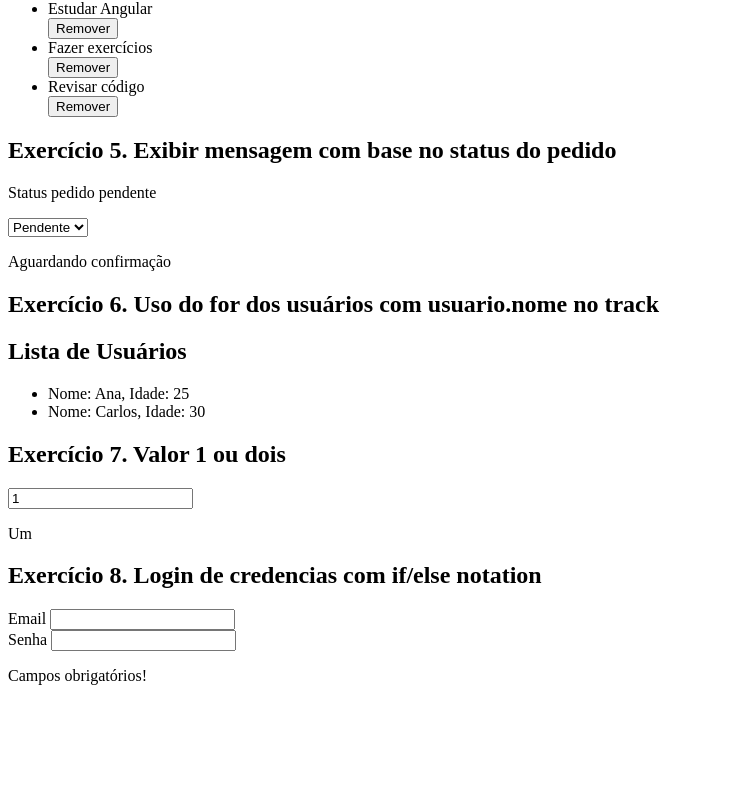
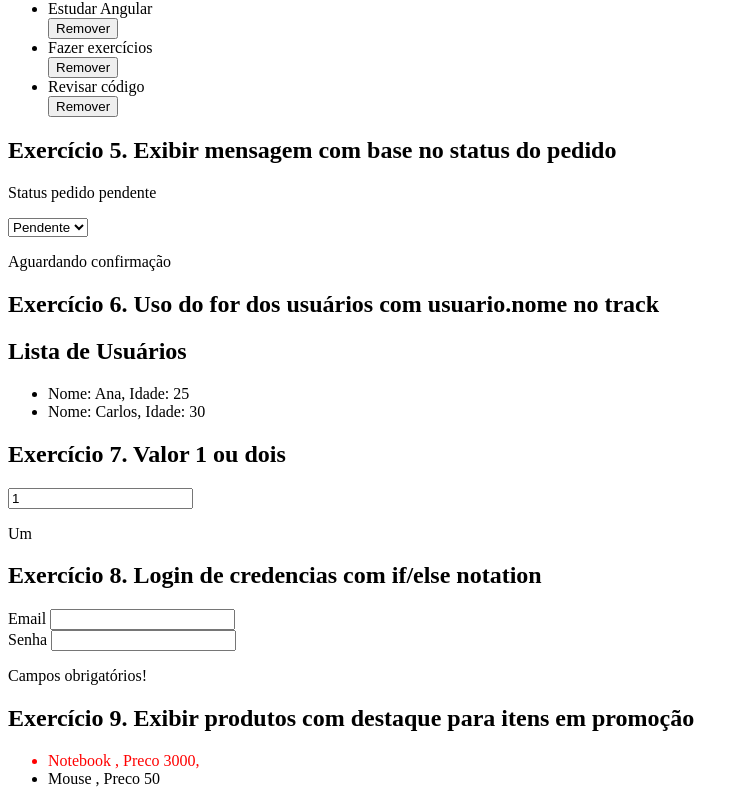
Before and after one commit to vittzx/Checkpoint2-1SEM-Microsservices, an Angular app: page / in a window 1280 px wide. Shown: the part 525-1329 px from the top of the page, without its empty margins (0-749 px from the left). Before the commit the page ends 1226 px from the top, so only its background shows below. Built offline with nearby package versions, Linux system fonts and the light colour scheme.

Commit message:
feat: criando ex9

```diff
--- a/src/app/app.component.html
+++ b/src/app/app.component.html
@@ -7,3 +7,4 @@
 <app-ex6></app-ex6>
 <app-ex7></app-ex7>
 <app-ex8></app-ex8>
+<app-ex9></app-ex9>
--- a/src/app/app.component.ts
+++ b/src/app/app.component.ts
@@ -8,12 +8,13 @@ import { Ex5Component } from './components/ex5/ex5.component';
 import { Ex6Component } from './components/ex6/ex6.component';
 import { Ex7Component } from './components/ex7/ex7.component';
 import { Ex8Component } from './components/ex8/ex8.component';
+import { Ex9Component } from './components/ex9/ex9.component';
 
 
 @Component({
   selector: 'app-root',
   standalone: true,
-  imports: [RouterOutlet, Ex1Component, Ex2Component, Ex3Component, Ex4Component, Ex5Component, Ex6Component, Ex7Component,Ex8Component],
+  imports: [RouterOutlet, Ex1Component, Ex2Component, Ex3Component, Ex4Component, Ex5Component, Ex6Component, Ex7Component,Ex8Component, Ex9Component],
   templateUrl: './app.component.html',
   styleUrl: './app.component.css'
 })
--- /dev/null
+++ b/src/app/components/ex9/ex9.component.css
@@ -0,0 +1,3 @@
+.promocao {
+    color: red;
+}
--- /dev/null
+++ b/src/app/components/ex9/ex9.component.html
@@ -0,0 +1,14 @@
+<h2 >Exercício 9. Exibir produtos com destaque para itens em promoção</h2>
+
+<ul>
+    @for(produto of produtos; track produto.nome){
+        @if(produto.promocao){
+        <li class="promocao"> {{produto.nome}} , Preco {{produto.preco}}, </li>
+        }@else {
+        <li> {{produto.nome}} , Preco {{produto.preco}} </li>
+        }
+    }@empty {
+        <li>Nenhum produto cadastrado</li>
+    }
+
+</ul>
--- /dev/null
+++ b/src/app/components/ex9/ex9.component.ts
@@ -0,0 +1,15 @@
+import { Component } from '@angular/core';
+
+@Component({
+  selector: 'app-ex9',
+  standalone: true,
+  imports: [],
+  templateUrl: './ex9.component.html',
+  styleUrl: './ex9.component.css'
+})
+export class Ex9Component {
+  produtos:{ nome: string; preco: number; promocao: boolean }[] = [
+    {nome: "Notebook", preco: 3000, promocao: true},
+    {nome: "Mouse", preco: 50, promocao: false},
+  ];
+}
```
Also changed, not shown: 1 other file (tests, documents, lock files or other folders).
